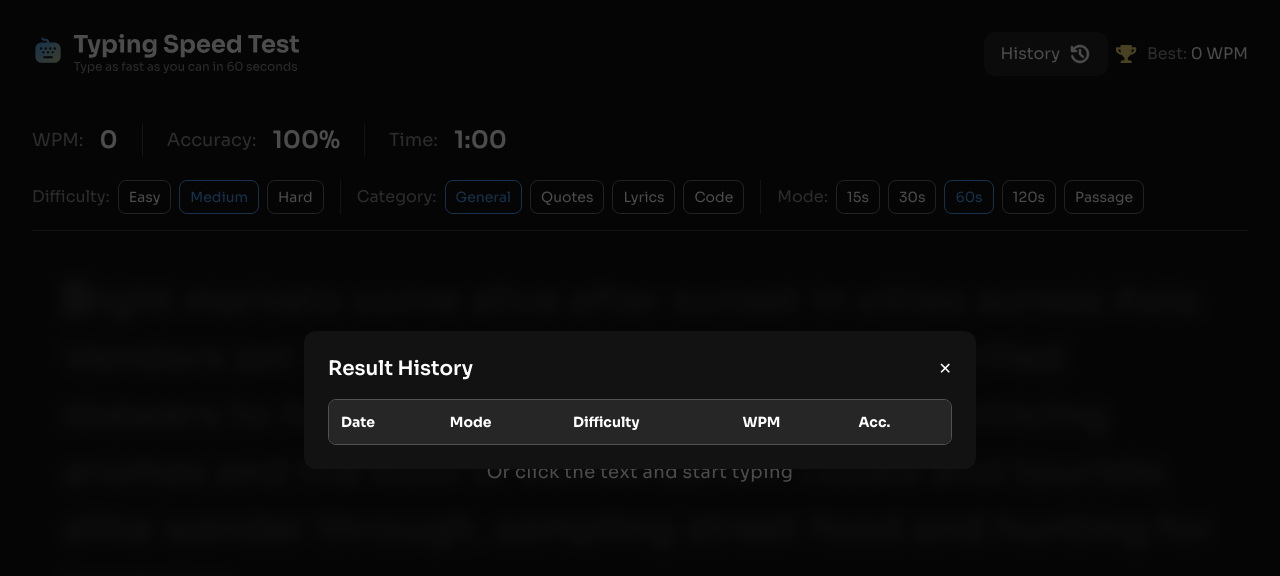
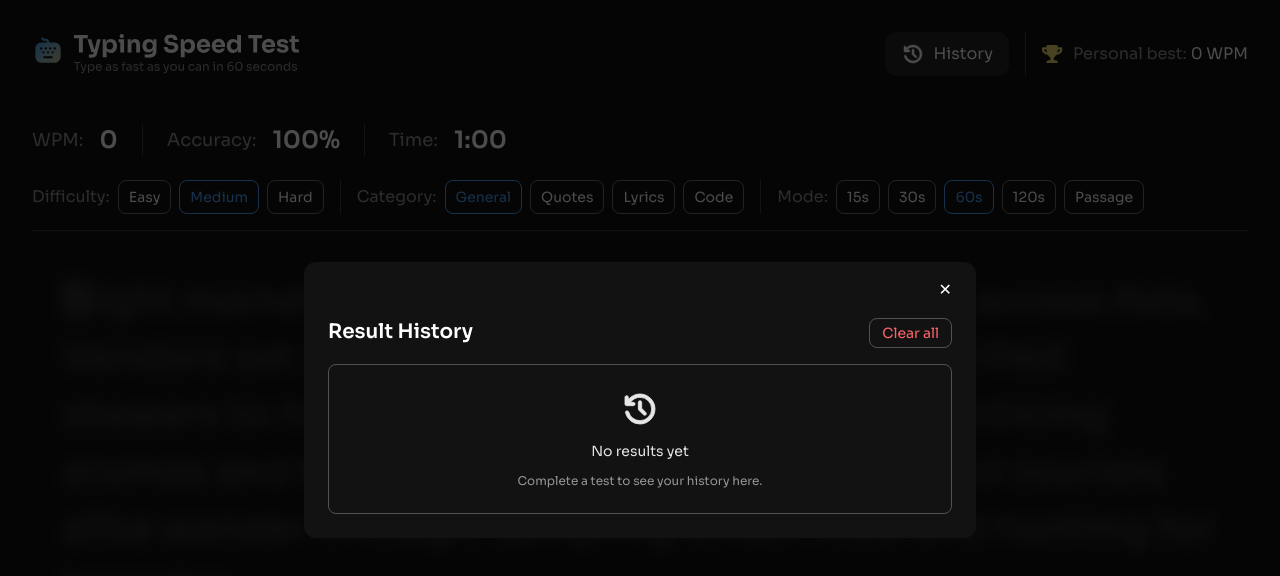
Before and after one commit to stephany247/typing-speed-test, a React app: page / in a window 1280 px wide. Both pictures are taken after a click on the button "History". Shown: the top 576 px of the page. Built offline with nearby package versions, Linux system fonts and the light colour scheme; the HTML template or start-up script is replaced by a standard one.

Commit message:
feat(ui): polish history dialog and header styles

```diff
--- a/src/components/Dropdown.tsx
+++ b/src/components/Dropdown.tsx
@@ -39,7 +39,7 @@ export default function Dropdown({
           if (disabled) return;
           setOpen((prev) => !prev);
         }}
-        className={`flex items-center justify-center gap-2.5 border border-neutral-500 px-3 py-2 rounded-lg text-neutral-0 w-full capitalize
+        className={`flex items-center justify-center gap-2.5 border border-neutral-500 px-3 py-2 rounded-lg text-neutral-0 text-sm md:text-base w-full capitalize
           ${disabled ? "opacity-50 cursor-not-allowed" : "cursor-pointer"}`}
       >
         {value}
@@ -61,16 +61,12 @@ export default function Dropdown({
               <li key={option}>
                 <button
                   type="button"
-                  // onClick={() => {
-                  //   onSelect(option);
-                  //   setOpen(false);
-                  // }}
                   onClick={() => {
                     if (disabled) return;
                     onSelect(option);
                     setOpen(false);
                   }}
-                  className="flex w-full items-center gap-3 px-3 py-2 hover:bg-neutral-700 text-left capitalize"
+                  className="flex w-full items-center gap-2 px-2 py-2 hover:bg-neutral-700 text-left capitalize"
                 >
                   <span
                     className={`h-5 w-5 rounded-full border flex items-center justify-center
--- a/src/components/Header.tsx
+++ b/src/components/Header.tsx
@@ -13,26 +13,35 @@ export default function Header({ bestWPM, onOpenHistory }: HeaderProps) {
         className="hidden md:block"
       />
 
-      <div className="inline-flex gap-2 items-center">
+    <div className="inline-flex items-center divide-x divide-neutral-700">
+  {/* History button */}
+  <div className="pr-3 md:pr-4">
     <button
       onClick={onOpenHistory}
-          className="px-4 py-2.5 bg-neutral-800 rounded-xl inline-flex items-center justify-center gap-2 leading-[1.2]"
+      className="
+        p-2 bg-neutral-800 rounded-full
+        inline-flex items-center justify-center
+        hover:bg-neutral-700 transition
+        md:rounded-xl md:px-4 md:py-2.5
+      "
+      aria-label="Open history"
     >
-          History
-          <img
-            src="/images/icon-history.svg"
-            alt="History icon"
-            className="size-6"
-          />
+      <img src="/images/icon-history.svg" alt="" className="size-6" />
+      <span className="hidden md:block ml-2">History</span>
     </button>
-        <div className="flex gap-2.5 items-center">
+  </div>
+
+  {/* Personal best */}
+  <div className="pl-3 md:pl-4 flex gap-2.5 items-center">
     <img src="/images/icon-personal-best.svg" alt="Personal best icon" />
-          <p>
-            <span className="text-neutral-400">Best: </span>
-            {bestWPM ?? "—"} WPM
+    <p className="inline-flex gap-1 text-sm md:text-base">
+      <span className="text-neutral-400 md:hidden">Best:</span>
+      <span className="hidden md:block text-neutral-400">Personal best:</span>
+      <span>{bestWPM ?? "—"} WPM</span>
     </p>
   </div>
 </div>
+
     </header>
   );
 }
--- a/src/components/HistoryDialog.tsx
+++ b/src/components/HistoryDialog.tsx
@@ -1,17 +1,83 @@
-import { getStats } from "../utils/storage";
+import { useEffect, useState } from "react";
+import { clearHistory, deleteHistoryItem, getStats } from "../utils/storage";
 
 export default function HistoryDialog({ onClose }: { onClose: () => void }) {
-  const { history } = getStats();
+  const [history, setHistory] = useState(() => getStats().history);
+
+  useEffect(() => {
+    document.body.style.overflow = "hidden";
+    return () => {
+      document.body.style.overflow = "";
+    };
+  }, []);
+
+  const handleDelete = (index: number) => {
+    deleteHistoryItem(index);
+    setHistory((prev) => prev.filter((_, i) => i !== index));
+  };
+
+  const handleClearAll = () => {
+    clearHistory();
+    setHistory([]);
+  };
+
+  function formatDate(timestamp: number) {
+    const d = new Date(timestamp);
+
+    const date = `${String(d.getDate()).padStart(2, "0")}/${String(
+      d.getMonth() + 1
+    ).padStart(2, "0")}/${String(d.getFullYear()).slice(-2)}`;
+
+    const time = d.toLocaleTimeString([], {
+      hour: "2-digit",
+      minute: "2-digit",
+    });
+
+    return `${date}  ${time}`;
+  }
 
   return (
-    <div className="fixed inset-0 bg-black/70 flex items-center justify-center z-50">
-      <div className="bg-neutral-900 rounded-xl p-6 w-full max-w-2xl">
+    <div className="fixed inset-0 bg-black/70 z-50 flex md:items-center md:justify-center">
+      <div
+        className="
+    bg-neutral-900 p-6 pt-4
+    w-full h-full
+    md:h-auto md:max-h-[80vh]
+    md:max-w-2xl
+    md:rounded-xl
+    flex flex-col
+  "
+      >
+        <button onClick={onClose} className="cursor-pointer self-end pb-4">
+          ✕
+        </button>
+
         <div className="flex justify-between mb-4">
           <h2 className="text-xl font-semibold">Result History</h2>
-          <button onClick={onClose}>✕</button>
+          <div className="flex gap-4 items-center">
+            <button
+              onClick={handleClearAll}
+              className="text-sm text-red-400 hover:text-red-300 cursor-pointer border border-neutral-600 rounded-lg px-3 py-1"
+            >
+              Clear all
+            </button>
+          </div>
         </div>
 
-        <div className="border border-neutral-600 rounded-lg overflow-hidden">
+        <div className="flex-1 overflow-y-auto border border-neutral-600 rounded-lg overflow-hidden">
+          {history.length === 0 ? (
+            <div className="flex flex-col items-center justify-center h-full text-center gap-3 text-neutral-200 p-6">
+              <img
+                src="/images/icon-history.svg"
+                alt=""
+                className="size-10 opacity-90"
+              />
+              <p className="text-sm">No results yet</p>
+              <p className="text-xs text-neutral-400">
+                Complete a test to see your history here.
+              </p>
+            </div>
+          ) : (
             <table className="w-full text-sm">
               <thead className="text-neutral-0 bg-neutral-800 pl-2">
                 <tr className="text-left">
@@ -20,6 +86,7 @@ export default function HistoryDialog({ onClose }: { onClose: () => void }) {
                   <th>Difficulty</th>
                   <th>WPM</th>
                   <th>Acc.</th>
+                  <th></th>
                 </tr>
               </thead>
               <tbody>
@@ -28,17 +95,26 @@ export default function HistoryDialog({ onClose }: { onClose: () => void }) {
                     key={i}
                     className="border-t border-neutral-600 text-neutral-200 capitalize pt-4 hover:bg-neutral-800"
                   >
-                  <td>{new Date(item.date).toLocaleDateString()}</td>
+                    <td>{formatDate(item.date)}</td>
                     <td>
                       {item.mode === "timed" ? `${item.duration}s` : "passages"}
                     </td>
                     <td>{item.difficulty}</td>
                     <td>{item.wpm}</td>
                     <td>{item.accuracy}%</td>
+                    <td className="text-right">
+                      <button
+                        onClick={() => handleDelete(i)}
+                        className="text-red-400 hover:text-red-300 cursor-pointer"
+                      >
+                        ✕
+                      </button>
+                    </td>
                   </tr>
                 ))}
               </tbody>
             </table>
+          )}
         </div>
       </div>
     </div>
--- a/src/utils/storage.ts
+++ b/src/utils/storage.ts
@@ -39,3 +39,23 @@ export function saveResult(result: TypingStats["history"][0]) {
     })
   );
 }
+
+export function deleteHistoryItem(index: number) {
+  const data = getStats();
+
+  data.history = data.history.filter((_, i) => i !== index);
+
+  localStorage.setItem(STORAGE_KEY, JSON.stringify(data));
+}
+
+export function clearHistory() {
+  const data = getStats();
+
+  localStorage.setItem(
+    STORAGE_KEY,
+    JSON.stringify({
+      ...data,
+      history: [],
+    })
+  );
+}
```
Lines whose indentation alone changed are shown as unchanged.
